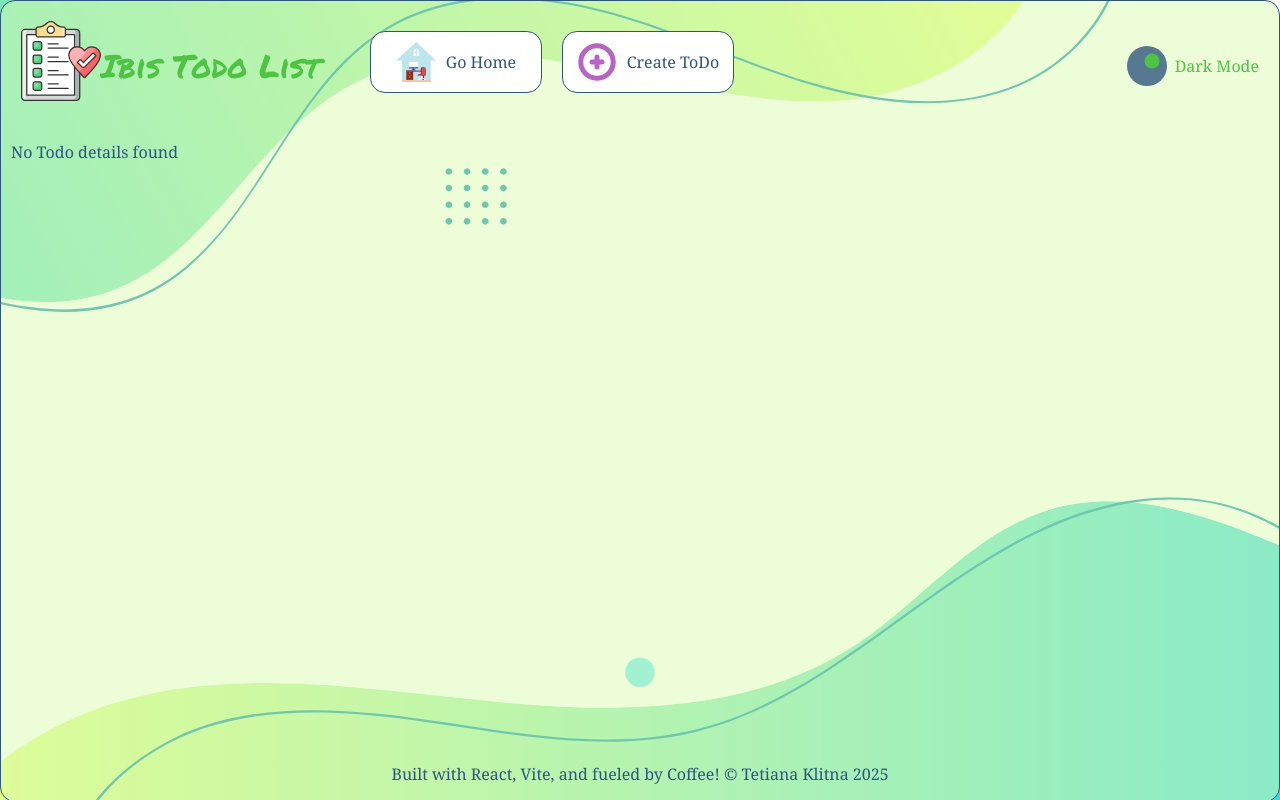
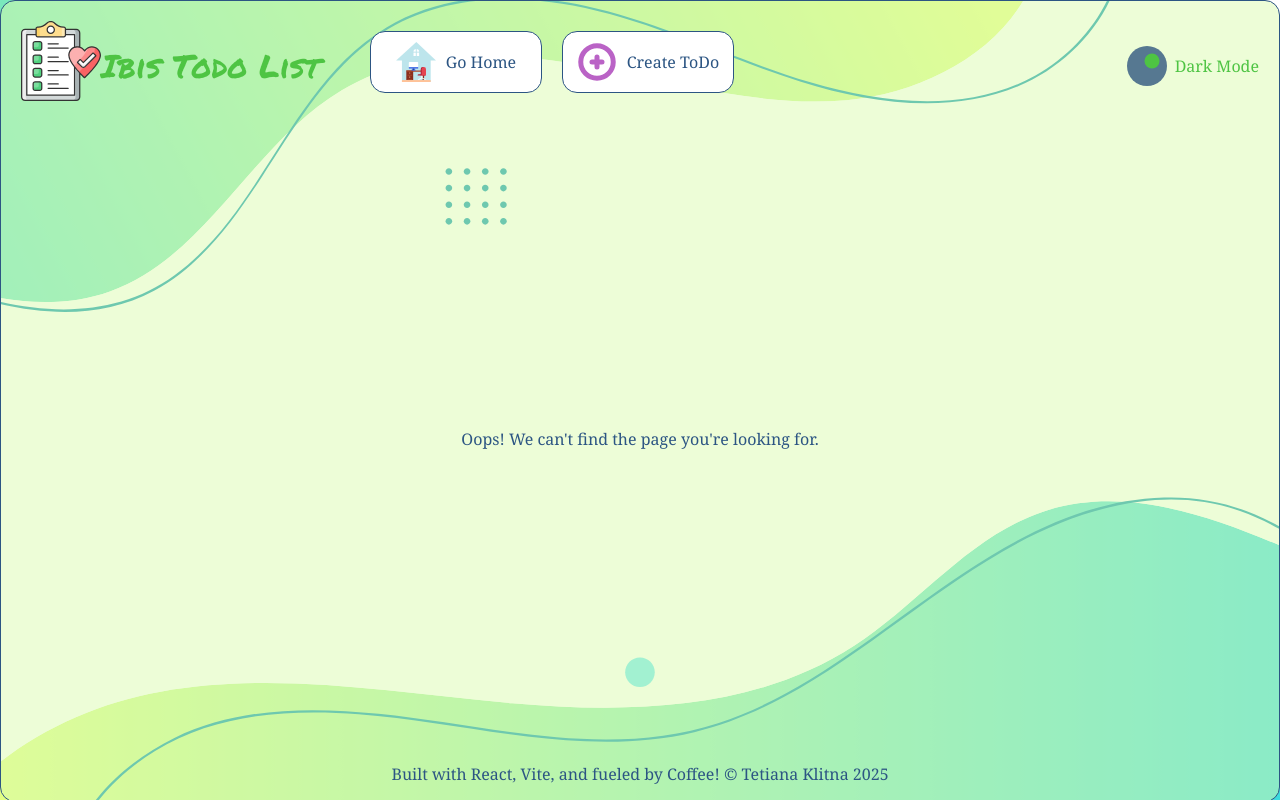
Before and after one commit to TetianaKlitna/react-todo, a React (Vite) app: page /react-todo/edit-todo-details/1 in a window 1280 px wide. Built offline with nearby package versions, Linux system fonts and the light colour scheme; no server answers.

Commit message:
Added NotFound page

```diff
--- a/src/pages/EditTodoDetails.jsx
+++ b/src/pages/EditTodoDetails.jsx
@@ -1,6 +1,7 @@
 import { useLocation } from "react-router-dom";
 
 import TodoForm from "../components/Container/TodoForm/TodoForm.jsx";
+import NotFoundPage from "./NotFoundPage.jsx";
 
 const activeItemMenu = "edit";
 
@@ -12,7 +13,7 @@ function EditTodoDetails() {
   const { todos } = location.state || {};
 
   if (!todos) {
-    return <div>No Todo details found</div>;
+    return <NotFoundPage />;
   }
 
   return (
--- a/src/pages/ViewTodoDetails.jsx
+++ b/src/pages/ViewTodoDetails.jsx
@@ -1,6 +1,7 @@
 import { useLocation } from "react-router-dom";
 
 import TodoForm from "../components/Container/TodoForm/TodoForm.jsx";
+import NotFoundPage from "./NotFoundPage.jsx";
 
 const activeItemMenu = "view";
 
@@ -13,7 +14,7 @@ function ViewTodoDetails() {
   const { todos } = location.state || {};
 
   if (!todos) {
-    return <div>No Todo details found</div>;
+    return <NotFoundPage />;
   }
 
   return (
```
